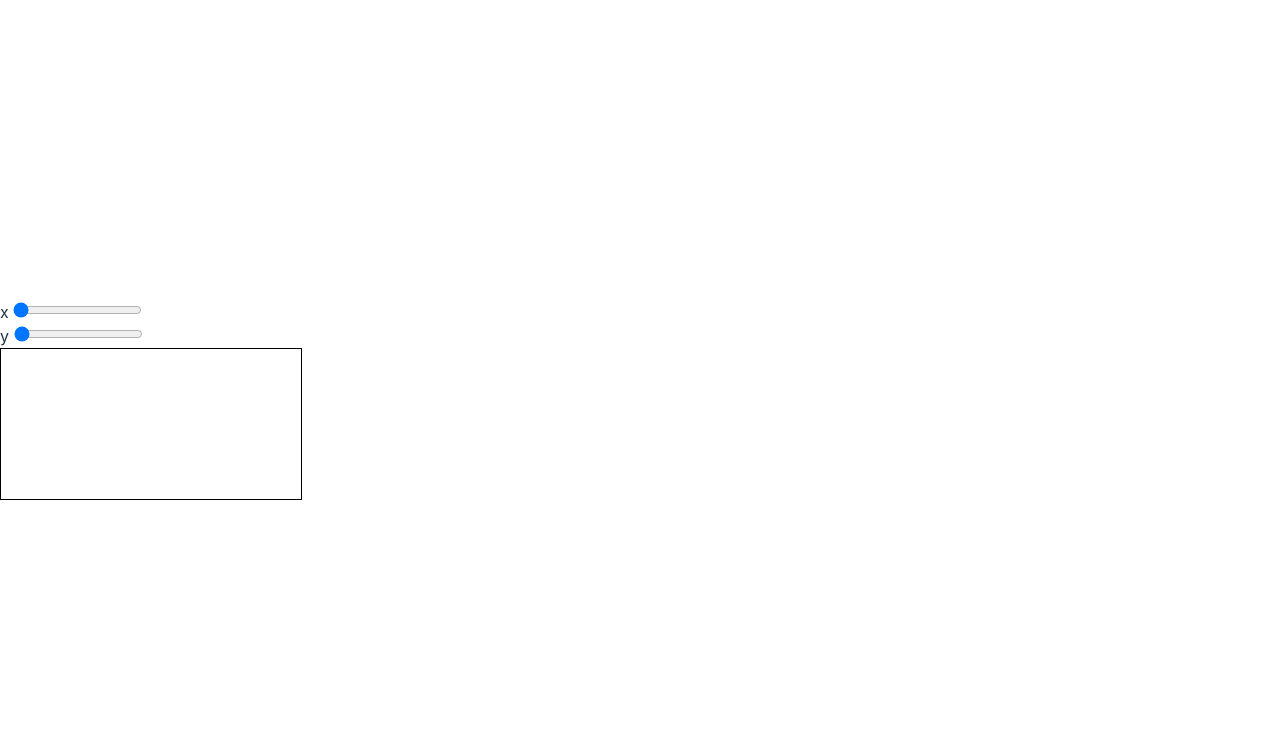
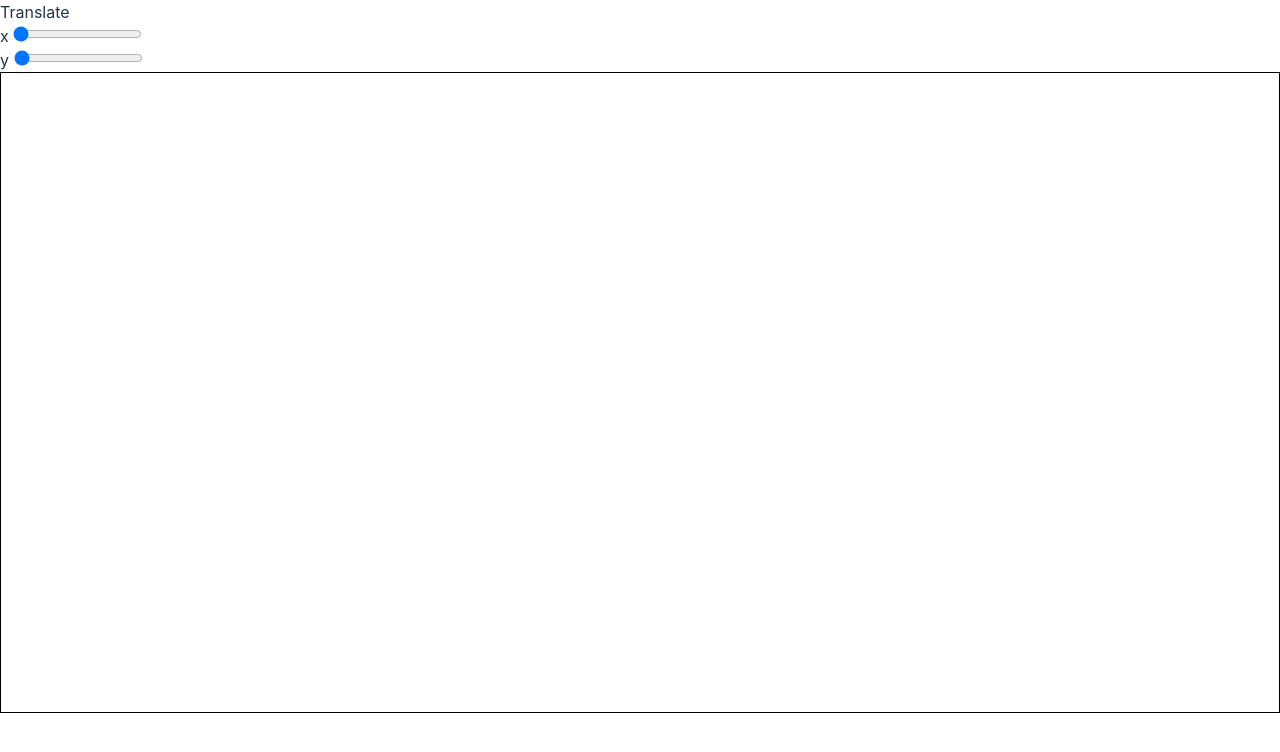
Before and after one commit to GAIB20/tugas-besar-grafkom-1-grafkonn, a React (Vite) app: page / in a window 1280 px wide. Shown: the top 752 px of the page. Built offline with nearby package versions, Linux system fonts and the light colour scheme.

Commit message:
fix: drawn shape size is wrong

```diff
--- a/src/App.css
+++ b/src/App.css
@@ -5,6 +5,8 @@
 
 #root {
   margin: 0 ;
+  width: 100%;
+  height: 100%;
 }
 
 .card {
--- a/src/App.tsx
+++ b/src/App.tsx
@@ -7,7 +7,8 @@ function App() {
     createWebGL();
   }, []);
   return (
-    <>
+   <div className="m-4">
+    Translate
       <div>
         x <input type="range" id="slider-translation-x" min="0" max="100" />
       </div>
@@ -18,7 +19,7 @@ function App() {
         id="canvas"
         style={{ width: "100%", height: "100%", border: "1px solid black" }}
       />
-    </>
+    </div>
   );
 }
 
--- a/src/webgl.ts
+++ b/src/webgl.ts
@@ -84,17 +84,17 @@ export function createWebGL() {
     gl.enableVertexAttribArray(positionAttribute);
     gl.bindBuffer(gl.ARRAY_BUFFER, positionBuffer);
     console.log(positionsArr[selectedShape]);
-    gl.bufferData(
-      gl.ARRAY_BUFFER,
-      new Float32Array(positionsArr[selectedShape]),
-      gl.STATIC_DRAW
-    );
-    gl.vertexAttribPointer(positionAttribute, 2, gl.FLOAT, false, 0, 0);
 
     // set the variable
     gl.uniform2f(resolutionUniform, gl.canvas.width, gl.canvas.height);
 
     for (let i = 0; i < positionsArr.length; i++) {
+      gl.bufferData(
+        gl.ARRAY_BUFFER,
+        new Float32Array(positionsArr[i]),
+        gl.STATIC_DRAW
+      );
+      gl.vertexAttribPointer(positionAttribute, 2, gl.FLOAT, false, 0, 0);
       gl.uniform4fv(colorUniform, color);
       const translate = [
         translationArr[2 * i],
```
